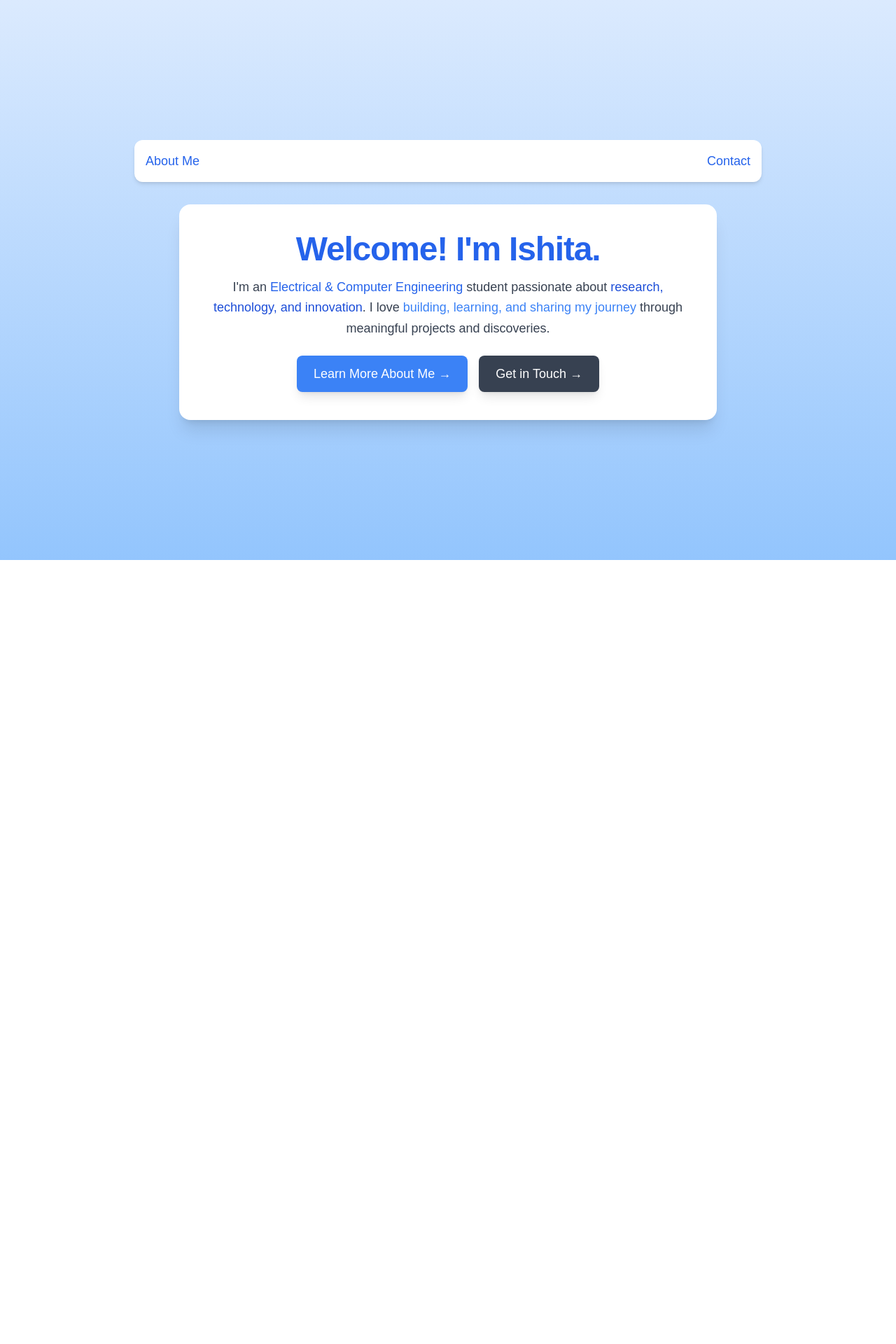
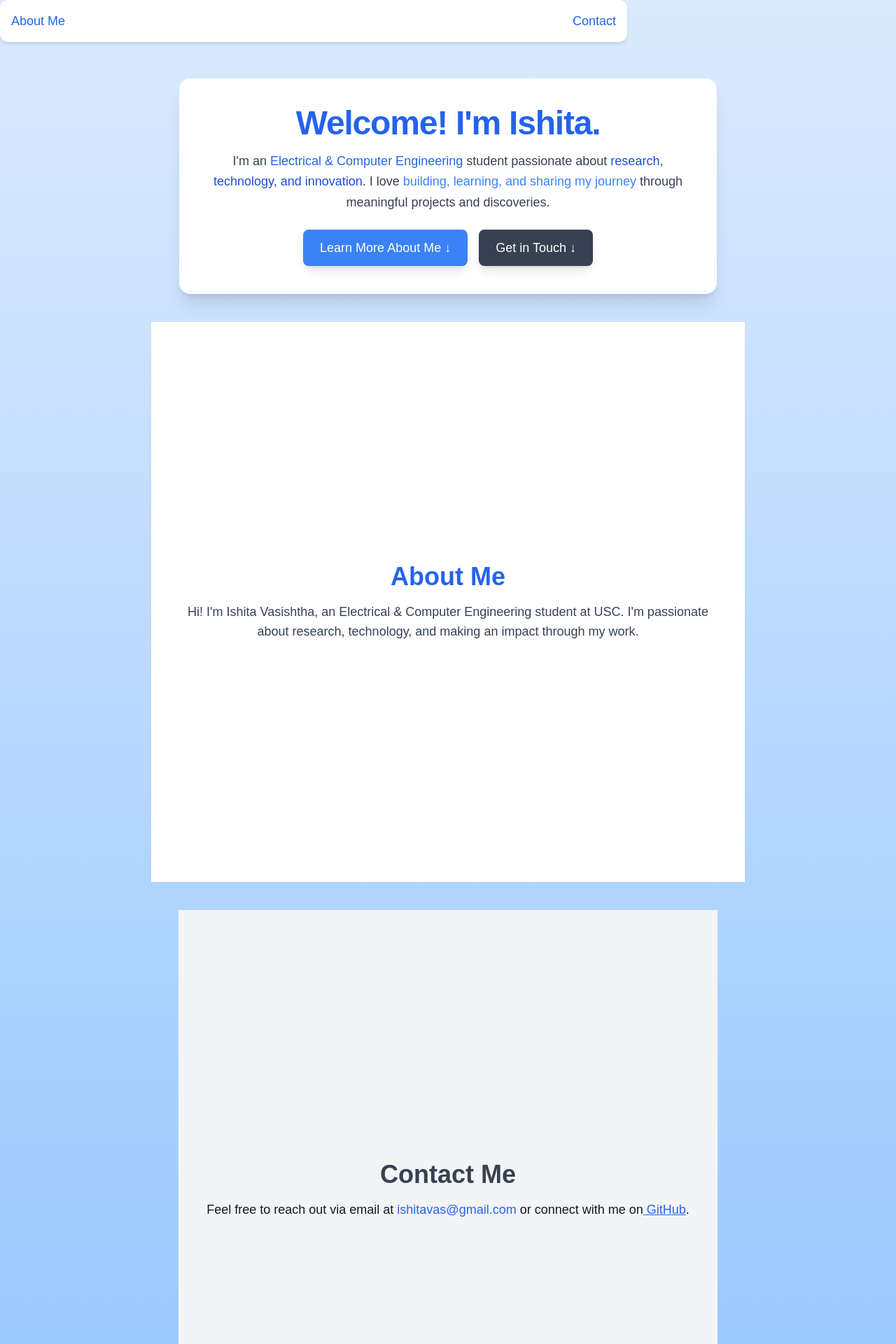
Before and after one commit to ishitav/ishitav.github.io, a Next.js app: page /ishitav.github.io/ in a window 1280 px wide. Shown: the top 1920 px of the page at 70% size. Before the commit the page ends 800 px from the top, so only its background shows below. Built offline with nearby package versions, Linux system fonts and the light colour scheme.

Commit message:
single page scrolling

```diff
--- a/src/app/page.js
+++ b/src/app/page.js
@@ -3,23 +3,23 @@ export default function Home() {
     <main className="flex flex-col items-center justify-center min-h-screen bg-gradient-to-b from-blue-100 to-blue-300 text-gray-900 p-8">
 
       {/* Navigation Bar */}
-      <nav className="w-full max-w-4xl flex justify-between items-center bg-white shadow-md p-4 rounded-xl">
-        <a
-          href="/about"
+      <nav className="w-full max-w-4xl flex justify-between items-center bg-white shadow-md p-4 rounded-xl fixed top-0 left-0 z-50">
+        <button
+          onClick={() => document.getElementById("about").scrollIntoView({ behavior: "smooth" })}
           className="text-lg font-medium text-blue-600 hover:text-blue-800 transition"
         >
           About Me
-        </a>
-        <a
-          href="/contact"
+        </button>
+        <button
+          onClick={() => document.getElementById("contact").scrollIntoView({ behavior: "smooth" })}
           className="text-lg font-medium text-blue-600 hover:text-blue-800 transition"
         >
           Contact
-        </a>
+        </button>
       </nav>
 
       {/* Main Content Box */}
-      <div className="max-w-3xl w-full bg-white p-10 rounded-2xl shadow-xl text-center transition hover:shadow-2xl mt-8">
+      <div className="max-w-3xl w-full bg-white p-10 rounded-2xl shadow-xl text-center transition hover:shadow-2xl mt-20">
 
         {/* Title */}
         <h1 className="text-5xl font-extrabold text-blue-600 tracking-tight">
@@ -35,20 +35,40 @@ export default function Home() {
 
         {/* Call-to-Action Buttons */}
         <div className="mt-6 flex space-x-4 justify-center">
-          <a
-            href="/about"
+          <button
+            onClick={() => document.getElementById("about").scrollIntoView({ behavior: "smooth" })}
             className="bg-blue-500 text-white px-6 py-3 rounded-lg shadow-lg text-lg hover:bg-blue-600 transition transform hover:scale-105"
           >
-            Learn More About Me →
-          </a>
-          <a
-            href="/contact"
+            Learn More About Me ↓
+          </button>
+          <button
+            onClick={() => document.getElementById("contact").scrollIntoView({ behavior: "smooth" })}
             className="bg-gray-700 text-white px-6 py-3 rounded-lg shadow-lg text-lg hover:bg-gray-800 transition transform hover:scale-105"
           >
-            Get in Touch →
-          </a>
+            Get in Touch ↓
+          </button>
         </div>
       </div>
+
+      {/* About Section */}
+      <section id="about" className="min-h-screen flex flex-col items-center justify-center bg-white text-gray-900 p-10 mt-10">
+        <h2 className="text-4xl font-bold text-blue-600">About Me</h2>
+        <p className="mt-4 max-w-3xl text-lg text-center text-gray-700">
+          Hi! I'm Ishita Vasishtha, an Electrical & Computer Engineering student at USC.
+          I'm passionate about research, technology, and making an impact through my work.
+        </p>
+      </section>
+
+      {/* Contact Section */}
+      <section id="contact" className="min-h-screen flex flex-col items-center justify-center bg-gray-100 text-gray-900 p-10 mt-10">
+        <h2 className="text-4xl font-bold text-gray-700">Contact Me</h2>
+        <p className="mt-4 max-w-3xl text-lg text-center">
+          Feel free to reach out via email at
+          <span className="text-blue-600 font-medium"> ishitavas@gmail.com</span> or connect with me on
+          <a href="https://github.com/ishitav" className="text-blue-600 font-medium underline"> GitHub</a>.
+        </p>
+      </section>
+
     </main>
   );
 }
```
